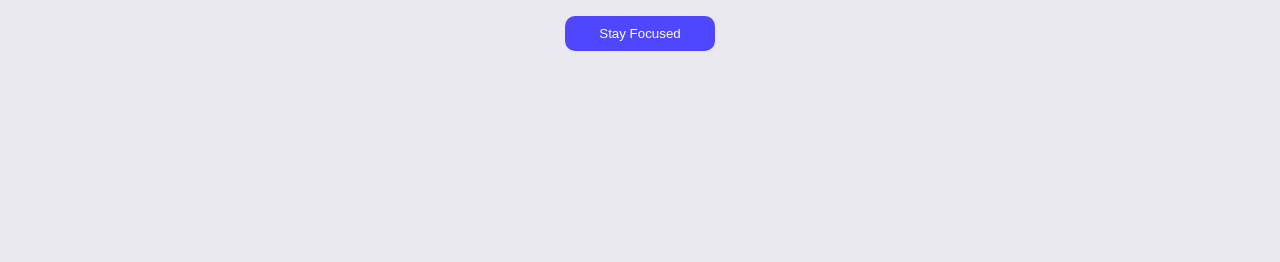
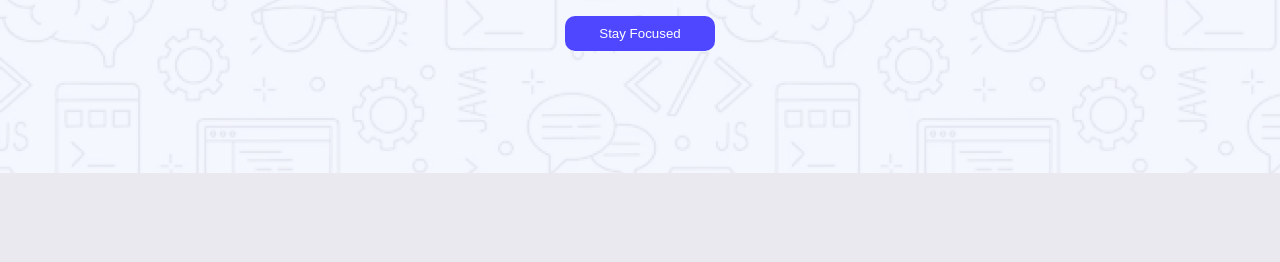
Before and after one commit to chandrimabaruaofficial-hue/assi, a plain HTML site: page index.html in a window 1280 px wide. Shown: the part 352-614 px from the top of the page. Drawn offline with Linux system fonts and the light colour scheme; the site is published under a folder, as on GitHub Pages, so addresses that start at the root find nothing.

Commit message:
Update code

```diff
--- a/style.css
+++ b/style.css
@@ -28,7 +28,7 @@
 
 
 header{
-    background-image: url(/Assets/Hero-bg.png);
+    background-image: url(Assets/Hero-bg.png);
 }
 nav{
     padding: 20px;
```
